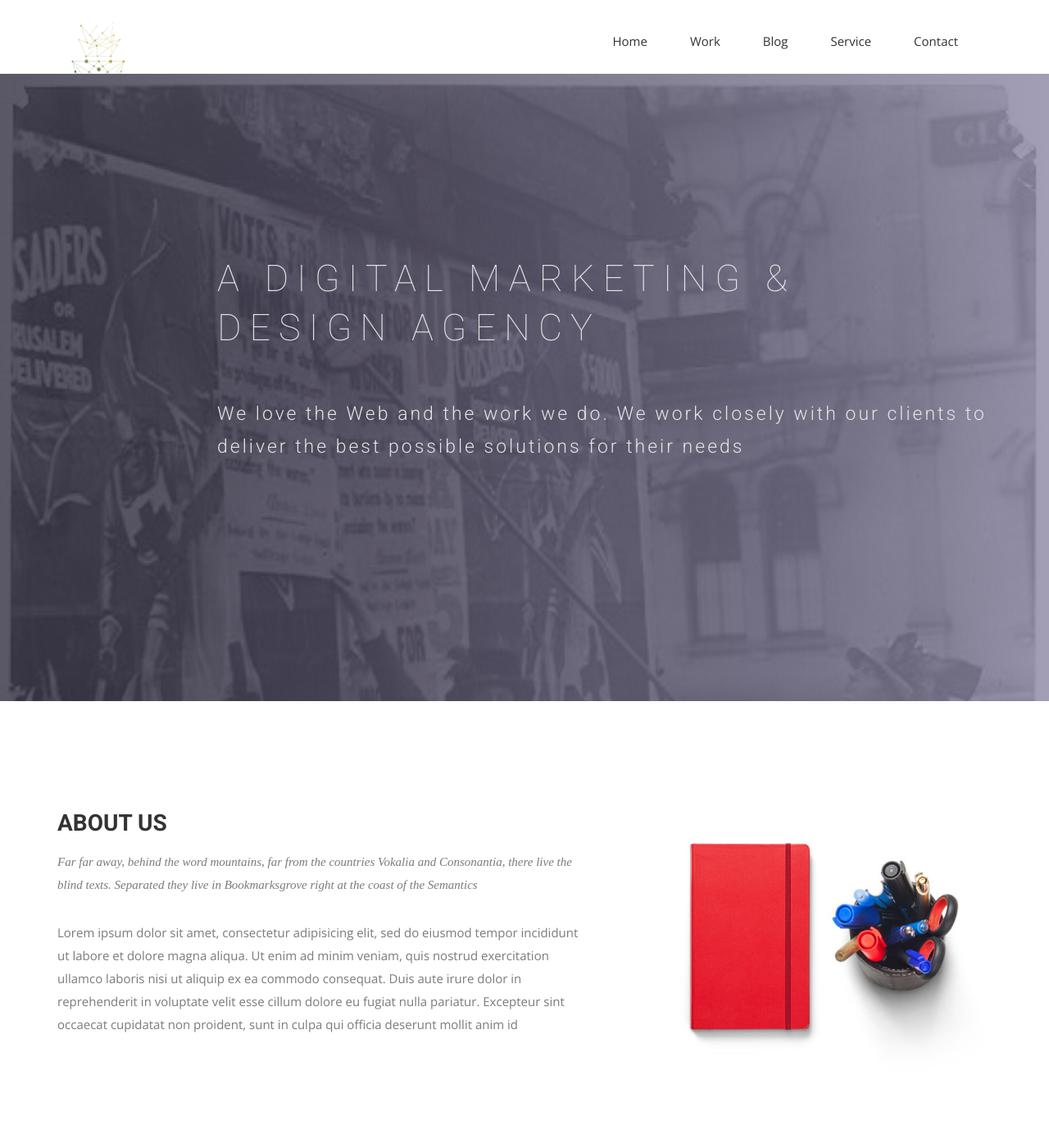
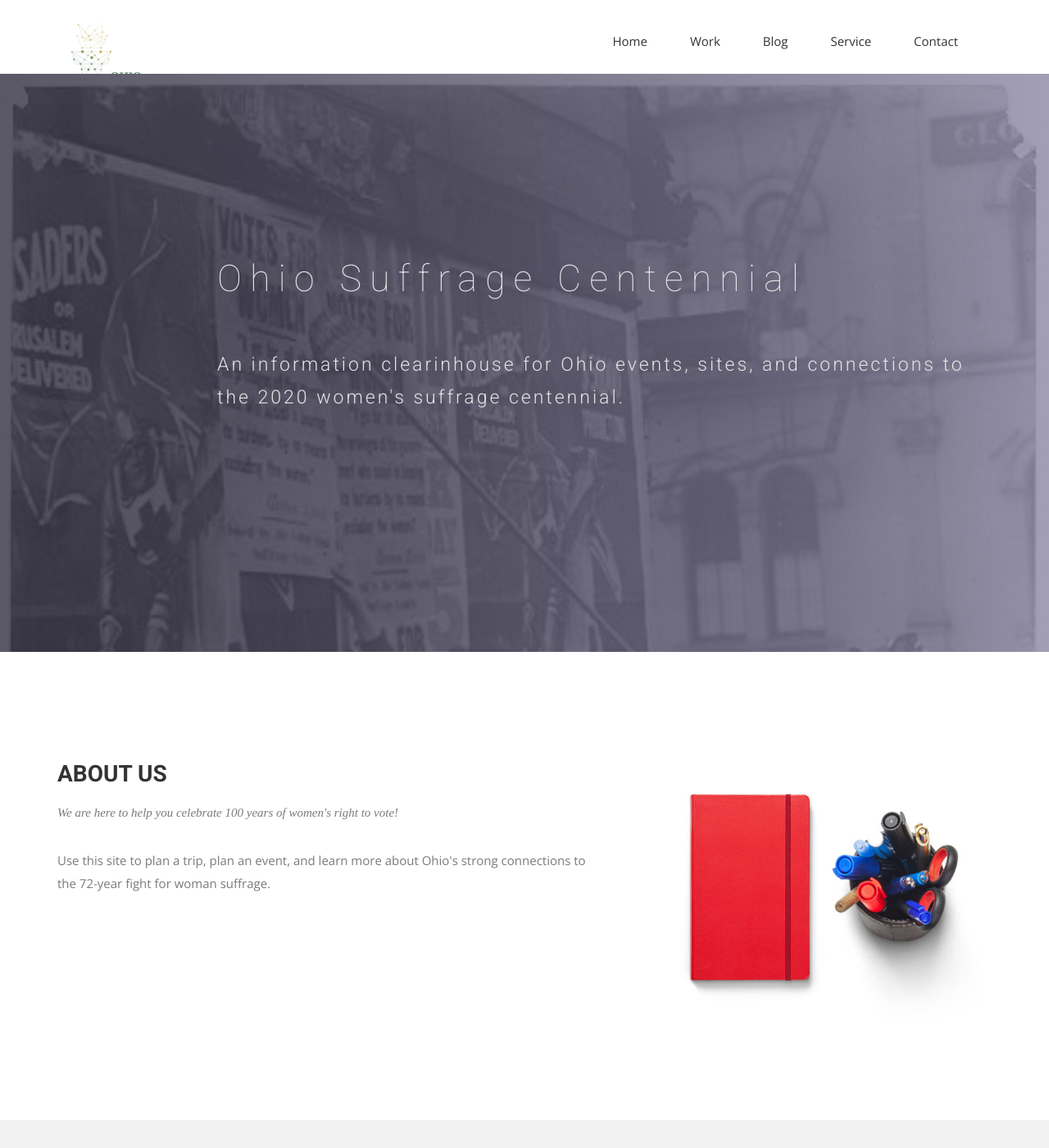
Before and after one commit to OhioSuffrageCentennial/ohiosuffragecentennial, a Jekyll site: the page built from index.html, in a window 1280 px wide and 1400 px high. Shown: the whole window at 82% size. Built offline with Jekyll 4.4.1, drawn with Linux system fonts in a browser that asks for light colours; nearby versions of some CDN libraries; some web fonts are replaced; some of the changed text lies outside the part shown.

Commit message:
update logo, config, and index

```diff
--- a/_config.yml
+++ b/_config.yml
@@ -15,7 +15,7 @@
 
 # Site settings
 title: Ohio Suffrage Centennial
-subtitle: "An information clearinhouse for Ohio events, sites, and connections to the 2020 woman suffrage centennials"
+subtitle: "An information clearinhouse for Ohio events, sites, and connections to the 2020 women's suffrage centennial."
 url: "http://hillaryfraley.github.io/ohiosuffragecentennial" # the base hostname & protocol for your site
 # baseurl: "/the/subpath/of/your/site" # Set this value to "" if you want your site to be root
 baseurl: "/ohiosuffragecentennial"
--- a/index.html
+++ b/index.html
@@ -1,6 +1,6 @@
 ---
 layout: page
-title: Airspace
+title: Ohio Suffrage Centennial
 permalink: /
 ---
 
@@ -10,8 +10,8 @@
     <div class="row">
       <div class="col-md-10 col-md-offset-2">
         <div class="block">
-          <h1 class="animated fadeInUp">A DIGITAL MARKETING &#38; <br> DESIGN AGENCY</h1>
-          <p class="animated fadeInUp">We love the Web and the work we do. We work closely with our clients to deliver the best possible solutions for their needs</p>
+          <h1 class="animated fadeInUp">Ohio Suffrage Centennial</h1>
+          <p class="animated fadeInUp">An information clearinhouse for Ohio events, sites, and connections to the 2020 women's suffrage centennial.</p>
         </div>
       </div>
     </div>
@@ -25,9 +25,9 @@
         <div class="block">
           <div class="section-title">
             <h2>About Us</h2>
-            <p>Far far away, behind the word mountains, far from the countries Vokalia and Consonantia, there live the blind texts. Separated they live in Bookmarksgrove right at the coast of the Semantics</p>
+            <p>We are here to help you celebrate 100 years of women's right to vote!</p>
           </div>
-          <p>Lorem ipsum dolor sit amet, consectetur adipisicing elit, sed do eiusmod tempor incididunt ut labore et dolore magna aliqua. Ut enim ad minim veniam, quis nostrud exercitation ullamco laboris nisi ut aliquip ex ea commodo consequat. Duis aute irure dolor in reprehenderit in voluptate velit esse cillum dolore eu fugiat nulla pariatur. Excepteur sint occaecat cupidatat non proident, sunt in culpa qui officia deserunt mollit anim id </p>
+          <p>Use this site to plan a trip, plan an event, and learn more about Ohio's strong connections to the 72-year fight for woman suffrage.</p>
         </div>
       </div><!-- .col-md-7 close -->
       <div class="col-md-5 col-sm-12">
@@ -128,9 +128,9 @@
     <div class="row">
       <div class="col-md-12">
         <div class="block">
-          <h2>We design delightful digital experiences.</h2>
-          <p>Read more about what we do and our philosophy of design. Judge for yourself The work and results we’ve achieved for other clients, and meet our highly experienced Team who just love to design.</p>
-          <a class="btn btn-default btn-call-to-action" href="#" >Tell Us Your Story</a>
+          <h2>If you're planning an event in Ohio:</h2>
+          <p>a href="https://www.2020centennial.org/share-centennial-plans">Share your event</a> with the Women’s Vote Centennial Initiative (WVCI). WVCI is a collaborative effort created to share information and stimulate activities around the country in the years leading up to 2020. <a href="https://www.2020centennial.org/share-centennial-plans">Share your Ohio suffrage centennial plans</a> using the form on the WVCI website, and your programs and events will be added to the WVCI central centennial calendar and the designated regional centennial calendar.</p>
+          <a class="btn btn-default btn-call-to-action" href="https://www.2020centennial.org/share-centennial-plans" >Add your event now!</a>
         </div>
       </div>
     </div>
```
Also changed, not shown: img/logo.png.
